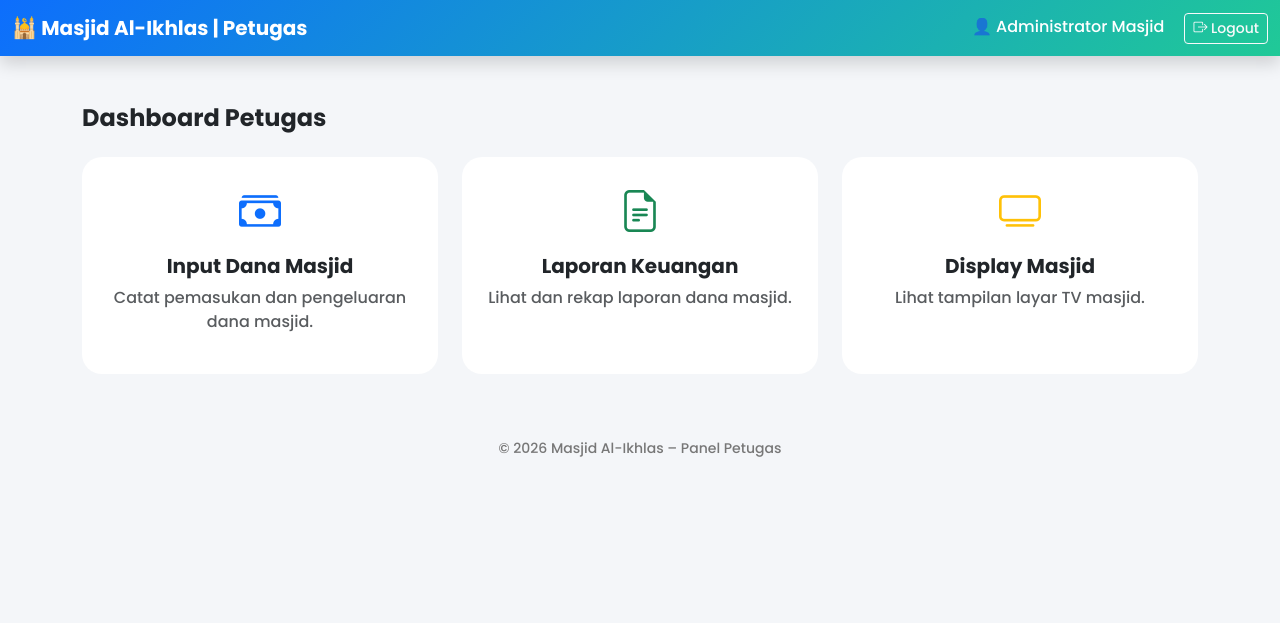
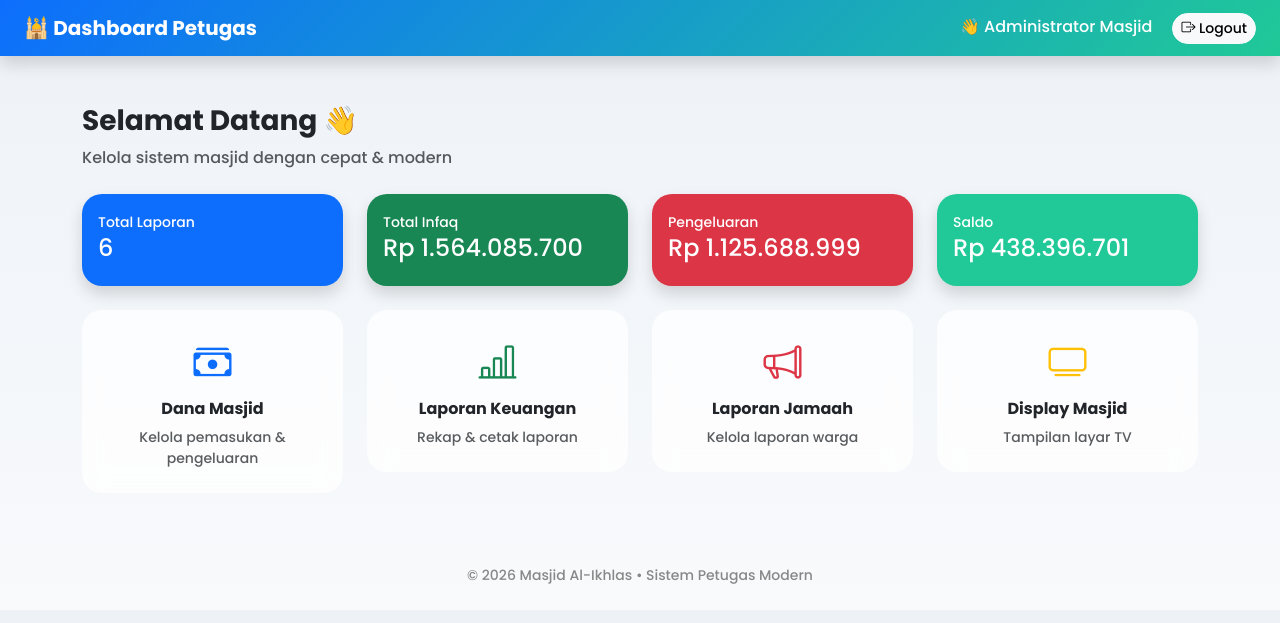
Before and after one commit to iqbaldssaa345/masjid-al-ikhlas, a PHP site: page /petugas/index.php in a window 1280 px wide. Shown: the top 623 px of the page. Run offline with PHP 8.4, Linux system fonts and the light colour scheme; a user stored in the database is signed in; data comes from the database, SQL or seed files in the repository; both versions use the stored data as it was after the commit.

Commit message:
lanjutan

```diff
--- a/petugas/index.php
+++ b/petugas/index.php
@@ -6,12 +6,29 @@ if(!isset($_SESSION['role']) || $_SESSION['role']!="petugas"){
     header("location:../login.php");
     exit;
 }
+
+/* ========================
+   HITUNG DATA
+======================== */
+$total_laporan = mysqli_fetch_assoc(
+    mysqli_query($koneksi,"SELECT COUNT(*) as total FROM laporan")
+)['total'];
+
+$total_infaq = mysqli_fetch_assoc(
+    mysqli_query($koneksi,"SELECT SUM(jumlah) as total FROM keuangan WHERE jenis='infaq'")
+)['total'] ?? 0;
+
+$total_pengeluaran = mysqli_fetch_assoc(
+    mysqli_query($koneksi,"SELECT SUM(jumlah) as total FROM keuangan WHERE jenis='dkm'")
+)['total'] ?? 0;
+
+$saldo = $total_infaq - $total_pengeluaran;
 ?>
 <!DOCTYPE html>
 <html lang="id">
 <head>
 <meta charset="UTF-8">
-<title>Dashboard Petugas | Masjid Al-Ikhlas</title>
+<title>Dashboard Petugas</title>
 
 <link href="https://cdn.jsdelivr.net/npm/bootstrap@5.3.3/dist/css/bootstrap.min.css" rel="stylesheet">
 <link href="https://cdn.jsdelivr.net/npm/bootstrap-icons@1.11.3/font/bootstrap-icons.css" rel="stylesheet">
@@ -20,27 +37,47 @@ if(!isset($_SESSION['role']) || $_SESSION['role']!="petugas"){
 <style>
 body{
     font-family:'Poppins',sans-serif;
-    background:#f4f6f9;
+    background:linear-gradient(180deg,#eef2f7,#f8fafc);
 }
+
+/* NAVBAR */
 .navbar{
     background:linear-gradient(135deg,#0d6efd,#20c997);
 }
+
+/* GLASS CARD */
+.glass{
+    background:rgba(255,255,255,0.75);
+    backdrop-filter:blur(12px);
+    border-radius:20px;
+}
+
+/* MENU CARD */
 .card-menu{
     border:none;
     border-radius:20px;
-    transition:.3s;
+    transition:.35s;
 }
 .card-menu:hover{
-    transform:translateY(-8px);
-    box-shadow:0 15px 35px rgba(0,0,0,.15);
+    transform:translateY(-10px);
+    box-shadow:0 20px 45px rgba(0,0,0,.15);
 }
+
+/* ICON */
 .icon{
-    font-size:42px;
-    margin-bottom:10px;
+    font-size:38px;
 }
+
+/* STAT */
+.stat{
+    border-radius:20px;
+    color:white;
+}
+
+/* FOOTER */
 .footer{
     font-size:14px;
-    color:#777;
+    color:#888;
 }
 </style>
 </head>
@@ -49,69 +86,113 @@ body{
 
 <!-- NAVBAR -->
 <nav class="navbar navbar-dark shadow">
-<div class="container-fluid">
+<div class="container-fluid px-4">
     <span class="navbar-brand fw-bold">
-        🕌 Masjid Al-Ikhlas | Petugas
+        🕌 Dashboard Petugas
     </span>
     <div>
         <span class="text-white me-3">
-            👤 <?= htmlspecialchars($_SESSION['nama']) ?>
+            👋 <?= htmlspecialchars($_SESSION['nama']) ?>
         </span>
-        <a href="../logout.php" class="btn btn-outline-light btn-sm">
+        <a href="../logout.php" class="btn btn-light btn-sm rounded-pill">
             <i class="bi bi-box-arrow-right"></i> Logout
         </a>
     </div>
 </div>
 </nav>
 
-<!-- CONTENT -->
 <div class="container py-5">
 
-<h4 class="fw-bold mb-4">Dashboard Petugas</h4>
+<!-- HEADER -->
+<div class="mb-4">
+    <h3 class="fw-bold">Selamat Datang 👋</h3>
+    <p class="text-muted">Kelola sistem masjid dengan cepat & modern</p>
+</div>
 
+<!-- STATISTIK -->
+<div class="row g-4 mb-4">
+
+<div class="col-md-3">
+    <div class="stat p-3 shadow" style="background:#0d6efd">
+        <small>Total Laporan</small>
+        <h4><?= $total_laporan ?></h4>
+    </div>
+</div>
+
+<div class="col-md-3">
+    <div class="stat p-3 shadow" style="background:#198754">
+        <small>Total Infaq</small>
+        <h4>Rp <?= number_format($total_infaq,0,',','.') ?></h4>
+    </div>
+</div>
+
+<div class="col-md-3">
+    <div class="stat p-3 shadow" style="background:#dc3545">
+        <small>Pengeluaran</small>
+        <h4>Rp <?= number_format($total_pengeluaran,0,',','.') ?></h4>
+    </div>
+</div>
+
+<div class="col-md-3">
+    <div class="stat p-3 shadow" style="background:#20c997">
+        <small>Saldo</small>
+        <h4>Rp <?= number_format($saldo,0,',','.') ?></h4>
+    </div>
+</div>
+
+</div>
+
+<!-- MENU -->
 <div class="row g-4">
 
 <!-- DANA -->
-    <div class="col-md-6 col-lg-4">
+<div class="col-md-6 col-lg-3">
 <a href="dana.php" class="text-decoration-none">
-            <div class="card card-menu h-100 text-center p-4">
-                <div class="text-primary icon">
+<div class="card card-menu text-center p-4 glass">
+    <div class="icon text-primary mb-2">
         <i class="bi bi-cash-stack"></i>
     </div>
-                <h5 class="fw-bold text-dark">Input Dana Masjid</h5>
-                <p class="text-muted">
-                    Catat pemasukan dan pengeluaran dana masjid.
-                </p>
+    <h6 class="fw-bold text-dark">Dana Masjid</h6>
+    <small class="text-muted">Kelola pemasukan & pengeluaran</small>
 </div>
 </a>
 </div>
 
-    <!-- LAPORAN -->
-    <div class="col-md-6 col-lg-4">
+<!-- LAPORAN KEUANGAN -->
+<div class="col-md-6 col-lg-3">
 <a href="laporan.php" class="text-decoration-none">
-            <div class="card card-menu h-100 text-center p-4">
-                <div class="text-success icon">
-                    <i class="bi bi-file-earmark-text"></i>
+<div class="card card-menu text-center p-4 glass">
+    <div class="icon text-success mb-2">
+        <i class="bi bi-bar-chart-line"></i>
     </div>
-                <h5 class="fw-bold text-dark">Laporan Keuangan</h5>
-                <p class="text-muted">
-                    Lihat dan rekap laporan dana masjid.
-                </p>
+    <h6 class="fw-bold text-dark">Laporan Keuangan</h6>
+    <small class="text-muted">Rekap & cetak laporan</small>
+</div>
+</a>
+</div>
+
+<!-- LAPORAN JAMAAH -->
+<div class="col-md-6 col-lg-3">
+<a href="laporan_jamaah.php" class="text-decoration-none">
+<div class="card card-menu text-center p-4 glass">
+    <div class="icon text-danger mb-2">
+        <i class="bi bi-megaphone"></i>
+    </div>
+    <h6 class="fw-bold text-dark">Laporan Jamaah</h6>
+    <small class="text-muted">Kelola laporan warga</small>
 </div>
 </a>
 </div>
 
 <!-- DISPLAY -->
-    <div class="col-md-6 col-lg-4">
+<div class="col-md-6 col-lg-3">
 <a href="../display.php" target="_blank" class="text-decoration-none">
-            <div class="card card-menu h-100 text-center p-4">
-                <div class="text-warning icon">
+<div class="card card-menu text-center p-4 glass">
+    <div class="icon text-warning mb-2">
         <i class="bi bi-tv"></i>
     </div>
-                <h5 class="fw-bold text-dark">Display Masjid</h5>
-                <p class="text-muted">
-                    Lihat tampilan layar TV masjid.
-                </p>
+    <h6 class="fw-bold text-dark">Display Masjid</h6>
+    <small class="text-muted">Tampilan layar TV</small>
 </div>
 </a>
 </div>
@@ -120,10 +201,9 @@ body{
 
 </div>
 
-<footer class="text-center py-3 footer">
-    © <?= date('Y'); ?> Masjid Al-Ikhlas – Panel Petugas
+<footer class="text-center py-4 footer">
+© <?= date('Y'); ?> Masjid Al-Ikhlas • Sistem Petugas Modern
 </footer>
 
-<script src="https://cdn.jsdelivr.net/npm/bootstrap@5.3.3/dist/js/bootstrap.bundle.min.js"></script>
 </body>
 </html>
```
Also changed, not shown: masjid.sql (added, +212 -0 lines), petugas/laporan_jamaah.php (added, +311 -0 lines). Lines whose indentation alone changed are shown as unchanged.
